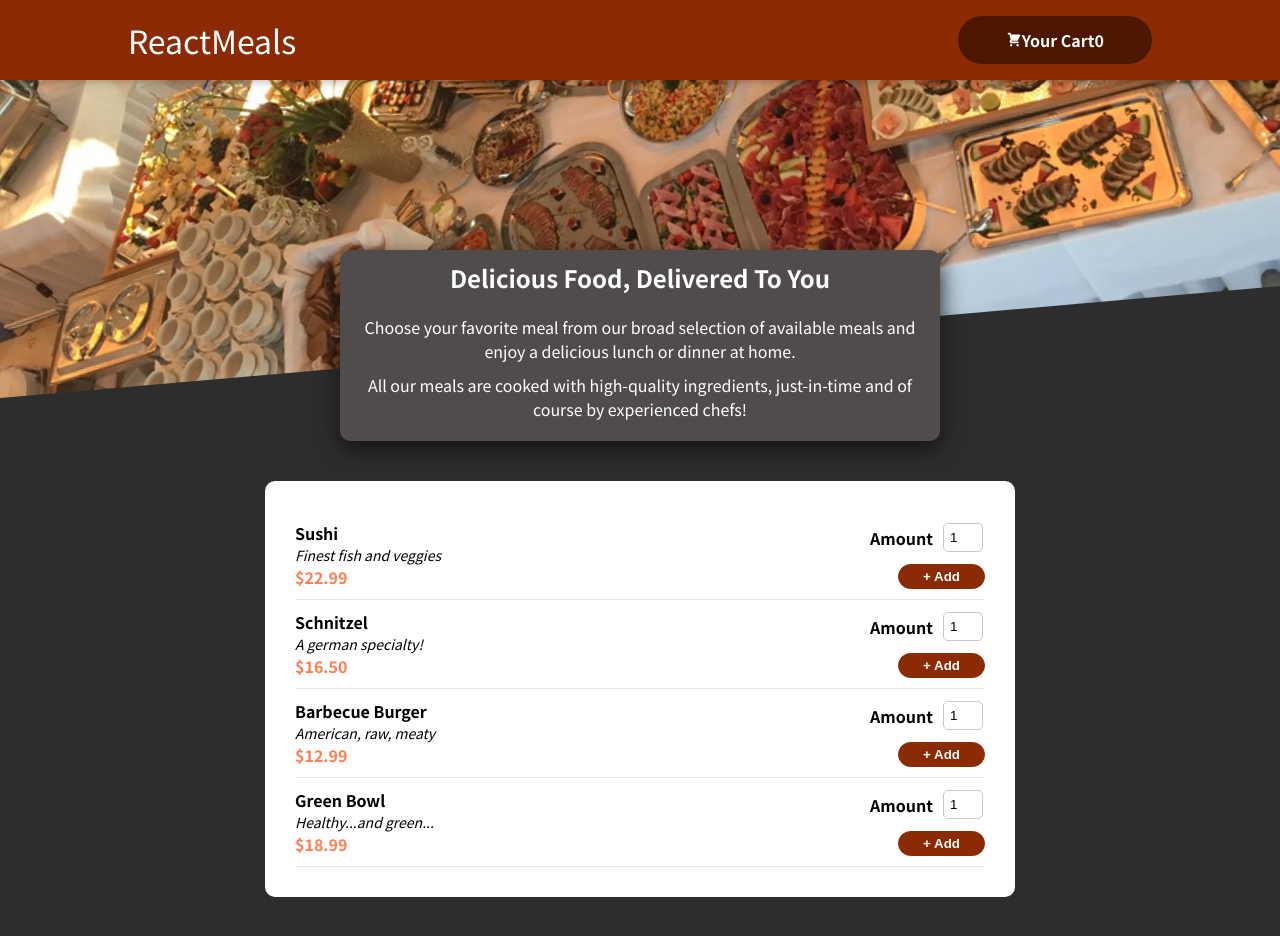
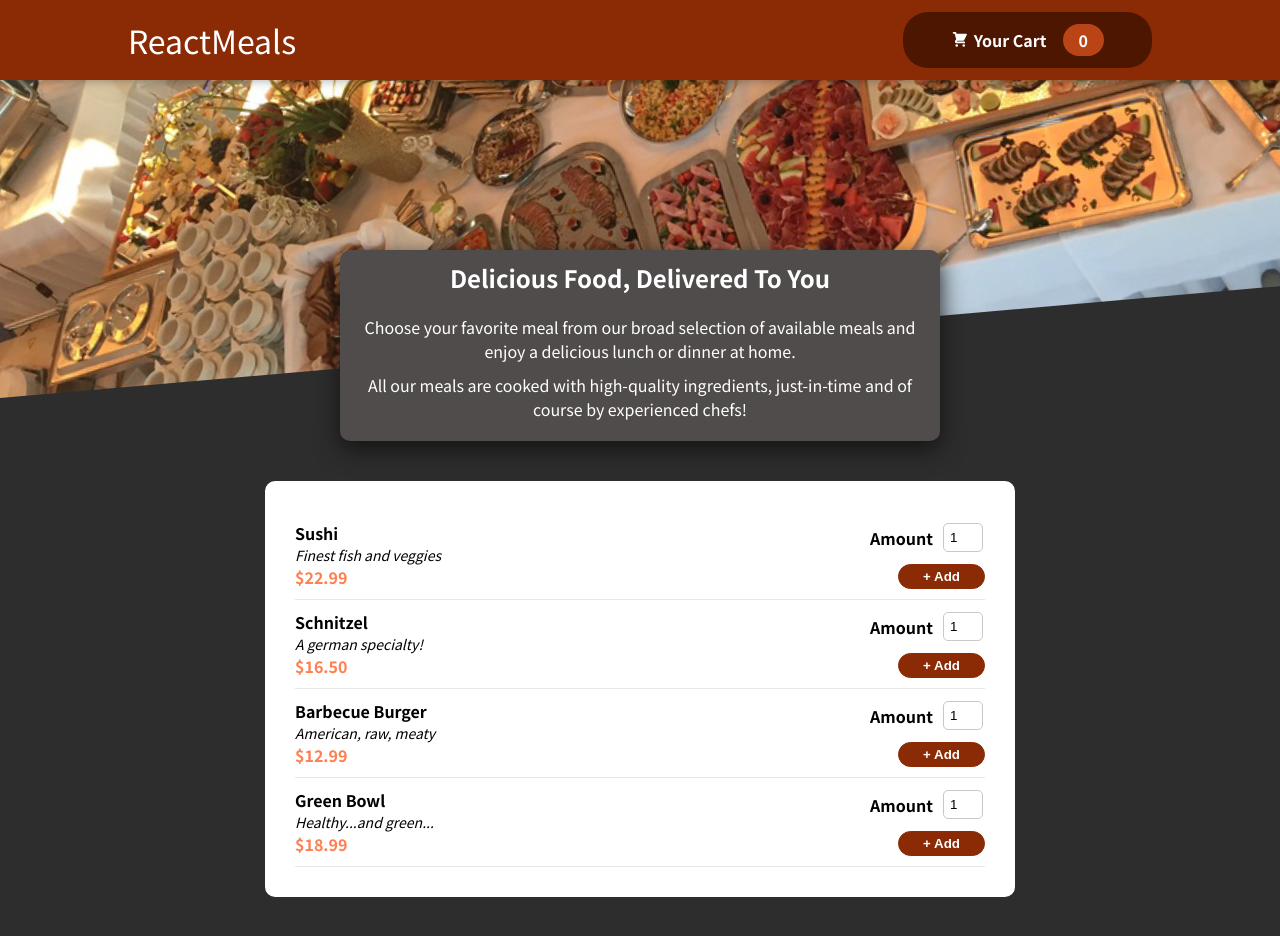
Before and after one commit to DavidPavlovic/food-order-app, a React (Create React App) app: page / in a window 1280 px wide. Shown: the top 936 px of the page. Built offline with nearby package versions, Linux system fonts and the light colour scheme.

Commit message:
Add button animation

```diff
--- a/src/components/Cart/Cart.js
+++ b/src/components/Cart/Cart.js
@@ -49,7 +49,7 @@ const Cart = (props) => {
             <button className={btnClasses} onClick={changeIsValid}>
                 <CartIcon className={css['cart__icon']}/>
                 <div>Your Cart</div>
-                <div>
+                <div className={css.badge}>
                     {cartItemsLengts}
                 </div>
             </button>
--- a/src/components/Cart/Cart.module.css
+++ b/src/components/Cart/Cart.module.css
@@ -18,8 +18,17 @@
 }
 
 .cart svg {
-    width: 1rem;
+    width: 1.1rem;
+    margin-right: 5px;
 }
+
+.badge {
+    background-color: #b94517;
+    padding: 0.25rem 1rem;
+    border-radius: 25px;
+    margin-left: 1rem;
+    font-weight: bold;
+  }
 
 .bump {
     animation: bump 300ms ease-out;
```
